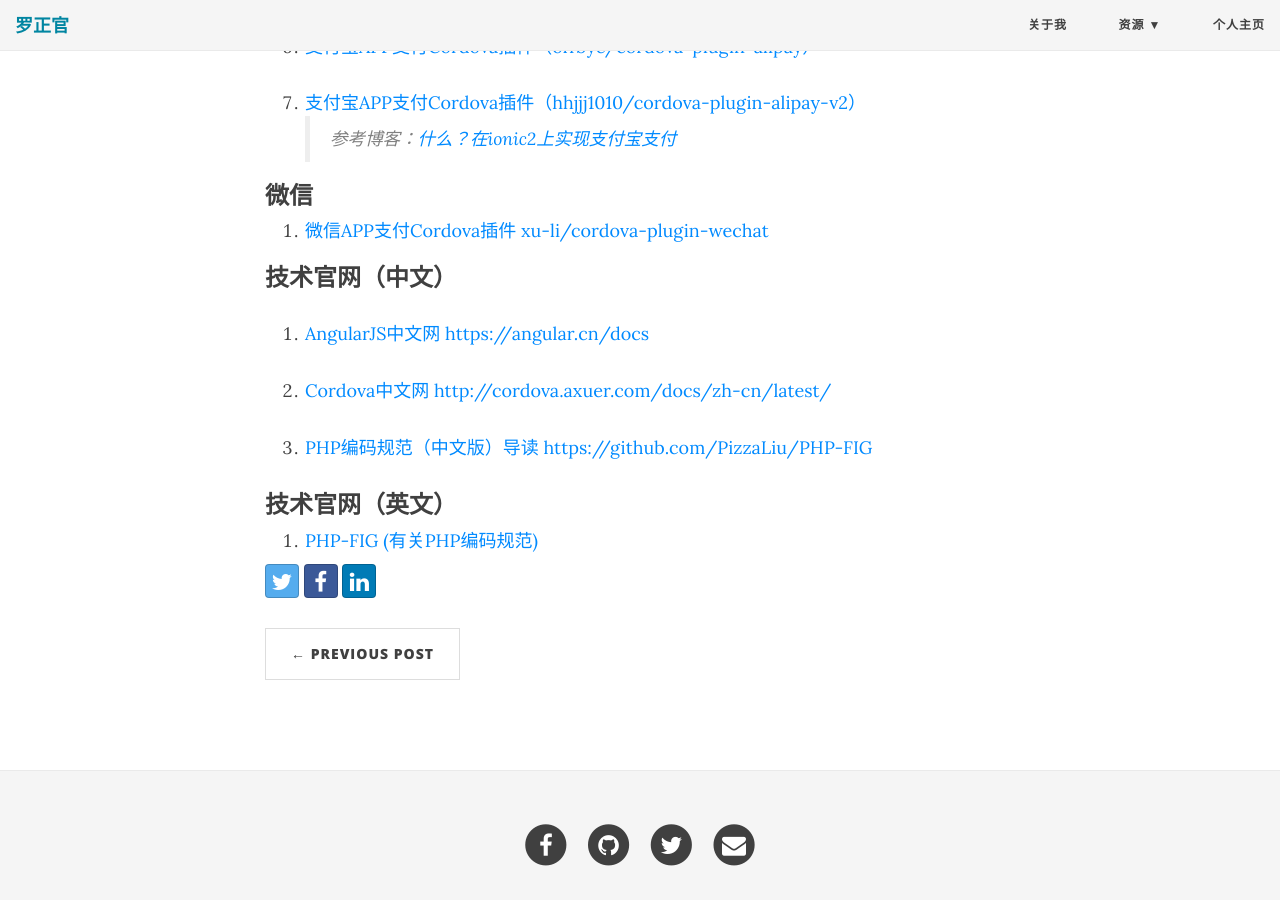
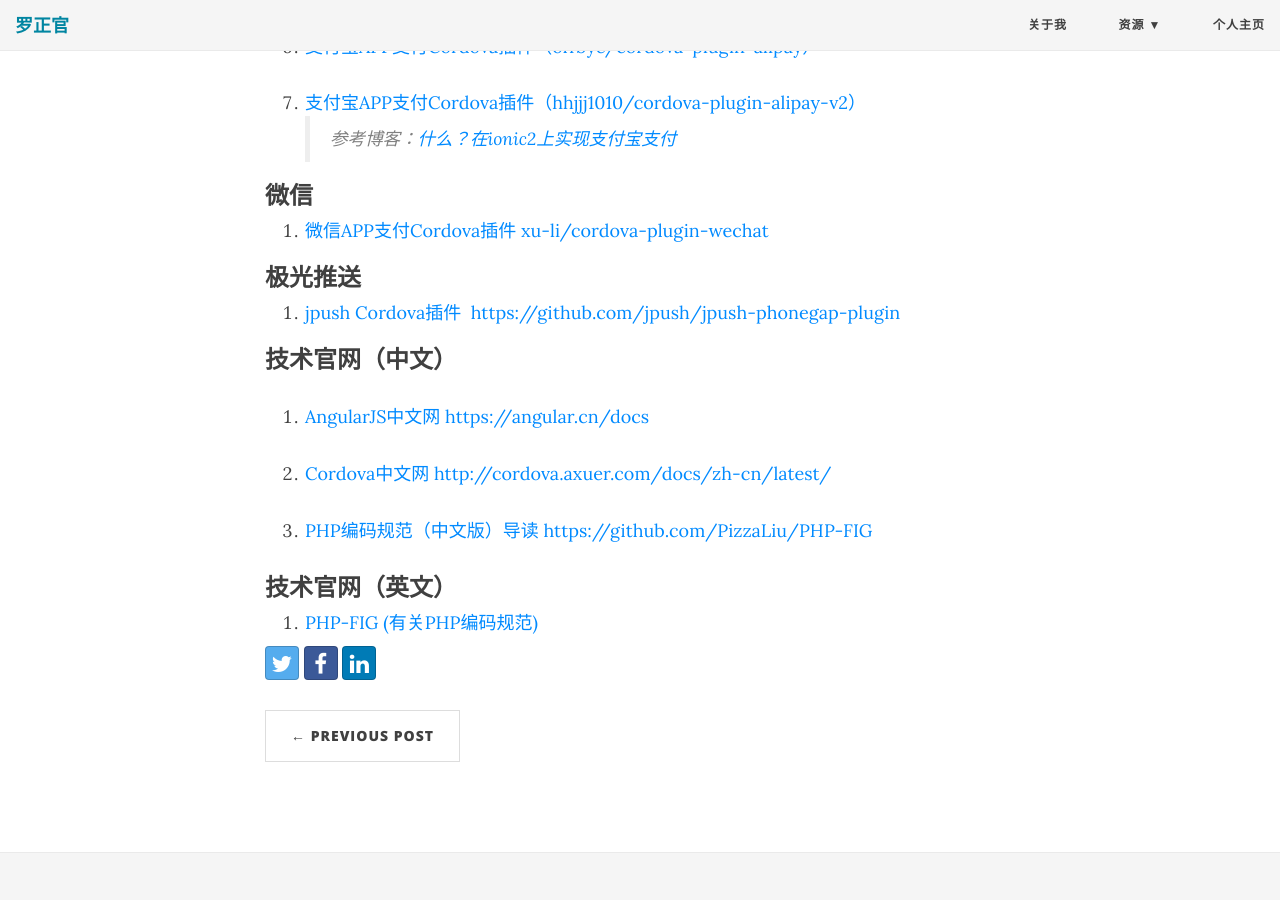
Before and after one commit to lzssing/lzssing.github.io, a Jekyll site: the page built from _posts/2017-10-28-网址备忘.md, in a window 1280 px wide and 900 px high, scrolled down 667 px. Built offline with Jekyll 4.4.1, drawn with Linux system fonts in a browser that asks for light colours; nearby versions of some CDN libraries.

Commit message:
Update 2017-10-28-网址备忘.md

```diff
--- a/_posts/2017-10-28-网址备忘.md
+++ b/_posts/2017-10-28-网址备忘.md
@@ -20,6 +20,9 @@
 ### 微信
 1. [微信APP支付Cordova插件 xu-li/cordova-plugin-wechat](https://github.com/xu-li/cordova-plugin-wechat)
 
+### 极光推送
+1. [jpush Cordova插件  https://github.com/jpush/jpush-phonegap-plugin](https://github.com/jpush/jpush-phonegap-plugin)
+
 ### 技术官网（中文）
 1. [AngularJS中文网  https://angular.cn/docs](https://angular.cn/docs)
 
@@ -27,5 +30,6 @@
 
 3. [PHP编码规范（中文版）导读  https://github.com/PizzaLiu/PHP-FIG](https://github.com/PizzaLiu/PHP-FIG)
 
+
 ### 技术官网（英文）
 1. [PHP-FIG (有关PHP编码规范)](http://www.php-fig.org/)
```
